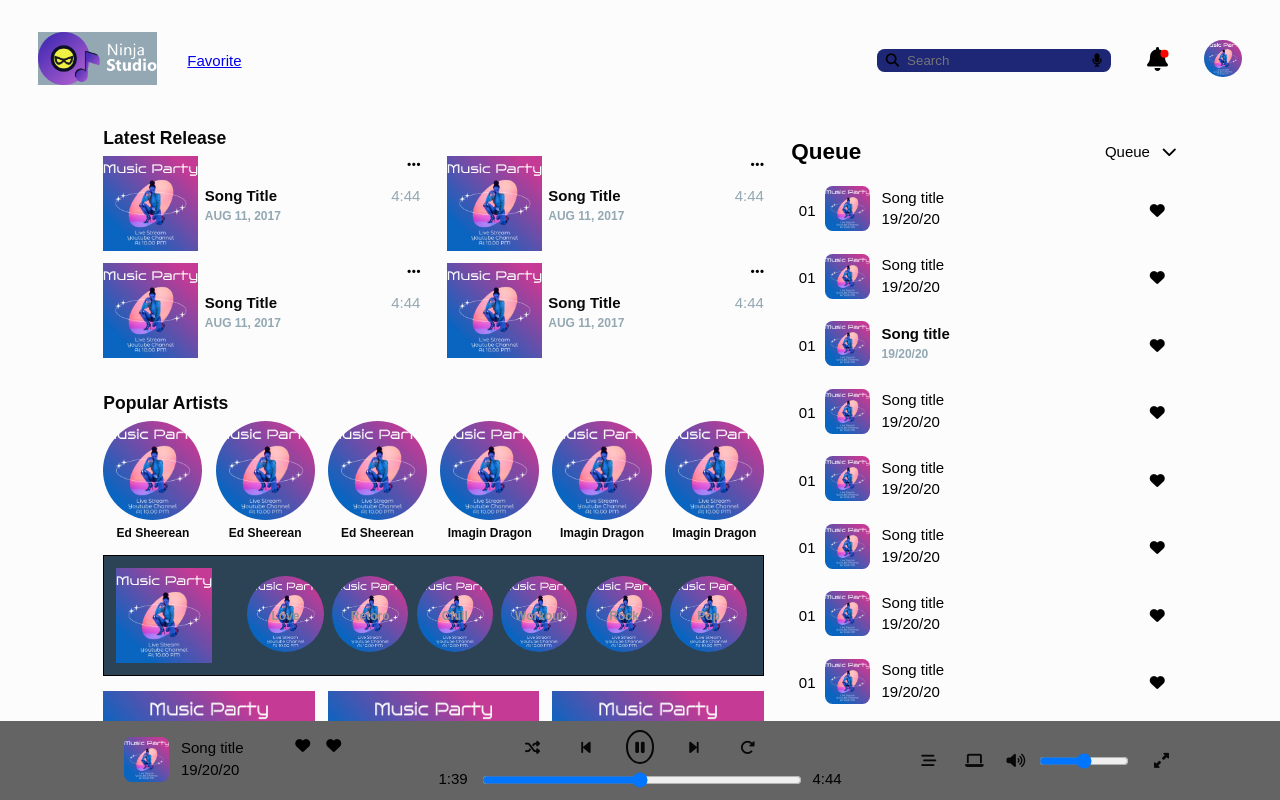
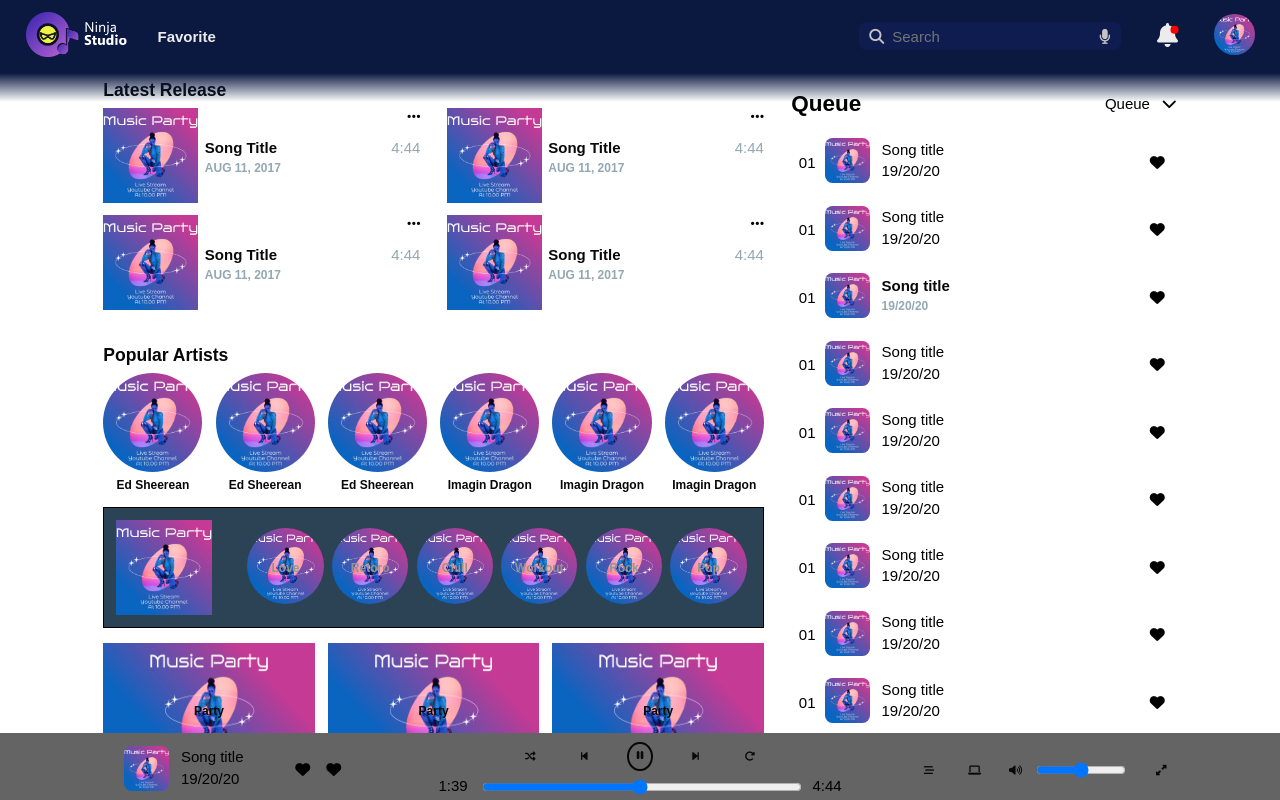
Before and after one commit to kumar-jit/CodingNinja-WebDevTest-2, a plain HTML site: page index.html in a window 1280 px wide. Drawn offline with Linux system fonts and the light colour scheme.

Commit message:
beautification on navbar

```diff
--- a/Css/style.css
+++ b/Css/style.css
@@ -3,14 +3,18 @@
 /* -------------------------------------------------------------------------- */
 :root{
 
-    --primary-color: #fcfcfc;
-    --secondary-color: #ffffff;
-    --third-color: #93a8b3;
-    --fourth-color: #1d2775;
+    --primary-color: #0b1941;
+    --secondary-color: 	#0e1c4f;
+    --third-color: #132765;
+    --fourth-color: #1c398d;
     --fifth-color: #000000;
     --sixth-color: #000000;
     --seventh-color: #000000;
     --eighth-color: #000000;
+
+    --primary-font-color:rgb(236, 236, 236);
+    --secondary-font-color:rgb(197, 197, 197);
+    --third-font-color:rgb(182, 182, 182);
 
     /* font color */
     --font-color-1: #080808;
@@ -44,15 +48,40 @@
 
 
     /* button front */
-    --font-button-size-small: 1rem;
     --font-button-size-noraml: 1rem;
     --font-button-size-large: 1.5rem;
     --font-button-size-largest: 2rem;
+    --font-button-size-small: 0.8rem;
+    --font-button-size-smallest-1: 0.7rem;
+    --font-button-size-smallest-2: 0.6rem;
+    --font-button-size-smallest-3: 0.5rem;
+    --font-button-size-smallest-4: 0.4rem;
 
 
-    --nav-height: 15vh;
+    /* nav bar heigh */
+    --nav-height-rem: 4.8rem;
+    --nav-height-px: 70px;
+
+    /* footer height */
+    --footer-height-rem: 4.5rem;
+    --footer-height-px: 70px;
+
+    /* remaning body height */
+    --used--height-body: calc(var(--footer-height-rem) + var(--nav-height-rem));
+
+    /* body split section width */
     --main-body-Left-width: 55vw;
     --main-body-Right-width: 30vw;
+
+    /* nva bar element size */
+    --logo-width-rem: 3rem;
+    --navbar-font-size: 1rem;
+    --navbar-l-r-pad: 1.7rem;
+    --navbar-bt-up-pad: 1.2rem;
+
+
+    /* bottom fade effect height */
+    --bottom-fade-effect-height: 2rem;
 }
 
 
@@ -61,7 +90,7 @@ html, body{
     padding: 0px;
     box-sizing: border-box;
     font-family: 'Poppins', sans-serif;
-    background-color: var(--primary-color);
+    /* background-color: var(--primary-color); */
     font-size: 15px;
 }
 
@@ -71,25 +100,32 @@ html, body{
 
 .nav-bar{
     width: 100vw;
-    height: var(--nav-height);
-    padding: 0px;
-    margin: 0px;
-    /* border: 1px solid rgb(219, 85, 85); */
+    height: var(--nav-height-rem);
     display: flex;
     align-items: center;
     justify-content: space-between;
-    padding: 3vh 3vw;
+    padding: var(--navbar-bt-up-pad) var(--navbar-l-r-pad);
     box-sizing: border-box;
+    background-color: var(--primary-color);
+}
+
+.fade-effect-botoom::after{
+    content: "";
+    position: absolute;
+    width: inherit;
+    height: var(--bottom-fade-effect-height);
+    top: var(--nav-height-rem);
+    left: 0;
+    background-image: linear-gradient(var(--primary-color)1px,transparent);
+    background-blend-mode:multiply ;
+    z-index: 10;
 }
 
 /* --------------------------- navBar common class -------------------------- */
 .nav-bar-inner-container{
     display: flex;
-    height: calc(var(--nav-height) -2vh);
     align-items: center;
-
 }
-
 
  /* ---------------------------- Nav-bar Left container --------------------------- */
 .nav-bar-left-container{
@@ -107,9 +143,15 @@ html, body{
     list-style-type: none;
 }
 
+.navBar-ul li a{
+    text-decoration: none;
+    cursor: pointer;
+    color: var(--primary-font-color);
+    font-weight: var(--font-weight-subtitle);
+}
+
 #logo{
-    height: 3.5rem;
-    background-color: #93a8b3;
+    height: var(--logo-width-rem);
 }
 
 /* ------------------------- NavBAr Right container ------------------------- */
@@ -123,22 +165,25 @@ html, body{
 /* navbar song search box */
 .nav-search-box{
     display: flex;
-    background-color: #1d2775;
+    background-color: var(--secondary-color);
     justify-content: center;
     align-items: center;
-    padding: 0.2rem;
+    padding: 0.3rem;
     border-radius: 0.5rem;
 }
 
 .nav-search-box > *{
     border: none;
     background-color: transparent;
+    font-size: 1rem;
+    color: var(--secondary-font-color);
 }
 
 .nav-notification {
     border: none;
     background: transparent;
     font-size: 1.6rem;
+    color: var(--primary-font-color);
 }
 .nav-notification::after{
     content: "";
@@ -151,7 +196,7 @@ html, body{
 }
 /* navbar profile picture */
 #user-profile-img{
-    height: 2.5rem;
+    width: calc(var(--logo-width-rem) - 0.3rem);
     border-radius: 50%;
 }
 
@@ -161,7 +206,7 @@ html, body{
 
 .main-body {
     /* border: 1px solid black; */
-    height: calc(100vh - var(--nav-height));
+    height: calc(100vh - var(--used--height-body));
     padding: 0 7%;
     flex-wrap: wrap;
     box-sizing: border-box;
@@ -173,8 +218,7 @@ html, body{
 }
 
 .body-content-height{
-    height: calc(100vh - var(--nav-height));
-    box-sizing: border-box;
+    height: calc(100vh - var(--used--height-body));
 }
 .scroll-content{
     scroll-behavior: auto;
@@ -182,6 +226,7 @@ html, body{
 }
 .scroll-content::-webkit-scrollbar {
     width: 0px;  /* Remove scrollbar space */
+    height: 0px; /* removing scrollbar hight space */
     background: transparent;  /* Optional: just make scrollbar invisible */
 }
 
@@ -608,6 +653,7 @@ html, body{
 /* Styles for the button container */
 .playlist-button-container {
     display: flex;
+    align-items: center;
 }
 
 /* Styles for all elements inside the button container */
@@ -622,19 +668,18 @@ html, body{
     position: fixed;
     bottom: 0;
     background-color: #646464;
+    height: var(--footer-height-rem);
 }
 .audio-player-container{
     margin: 0.6rem 5%;
     display: flex;
     flex-direction: row;
     justify-content: space-around;
-    height: inherit;
     align-items: center;
 }
 
 /* Music information */
 .audio-information{
-    height: inherit;
     display: flex;
     justify-content: space-around;
     width: 24%;
@@ -699,7 +744,7 @@ html, body{
 .audio-button{
     background-color: transparent;
     border: none;
-    font-size: var(--font-button-size-noraml);
+    font-size: var(--font-button-size-smallest-1);
     font-weight: var(--font-button-size-noraml);
     color: var(--font-color-1);
     cursor: pointer;
@@ -811,7 +856,7 @@ html, body{
 
 
 @media screen and (max-width: 668px) {
-    .navBar-ul, .nav-notification{
+    .navBar-ul, .nav-search-box,  .nav-notification{
         display: none;
     }
 }
--- a/index.html
+++ b/index.html
@@ -15,7 +15,7 @@
 <body>
     <!-- ----------------------------- Nav Section ----------------------------- -->
 
-    <nav class="nav-bar">
+    <nav class="nav-bar fade-effect-botoom">
         <!-- nav left-Side -->
         <div class="nav-bar-inner-container nav-bar-left-container">
 
@@ -52,9 +52,9 @@
         </div>
     </nav>
 
-    <div class="main-body">
+    <div class="main-body" >
         <!-- ----------------------------- Song Collection ----------------------------- -->
-        <div id="main-body-left" class="body-content-height scroll-content">
+        <div id="main-body-left" class="body-content-height scroll-content" >
 
             <!-- Latest Release -->
             <section id="latest-release" class="collection">
@@ -465,7 +465,7 @@
         </div>
 
         <!-- ----------------------------- Queue Content ----------------------------- -->
-        <div id="main-body-right" class="body-content-height">
+        <div id="main-body-right" class="body-content-height" >
             <!-- Explore -->
             <section class="Queue">
                 <div class="Queue-header-container">
@@ -769,7 +769,7 @@
     </div>
 
     <!-- Audio player -->
-    <footer class="audio-player">
+    <footer class="audio-player" >
         <div class="audio-player-container">
             <!-- Audio Information Section -->
             <div class="audio-information">
```
